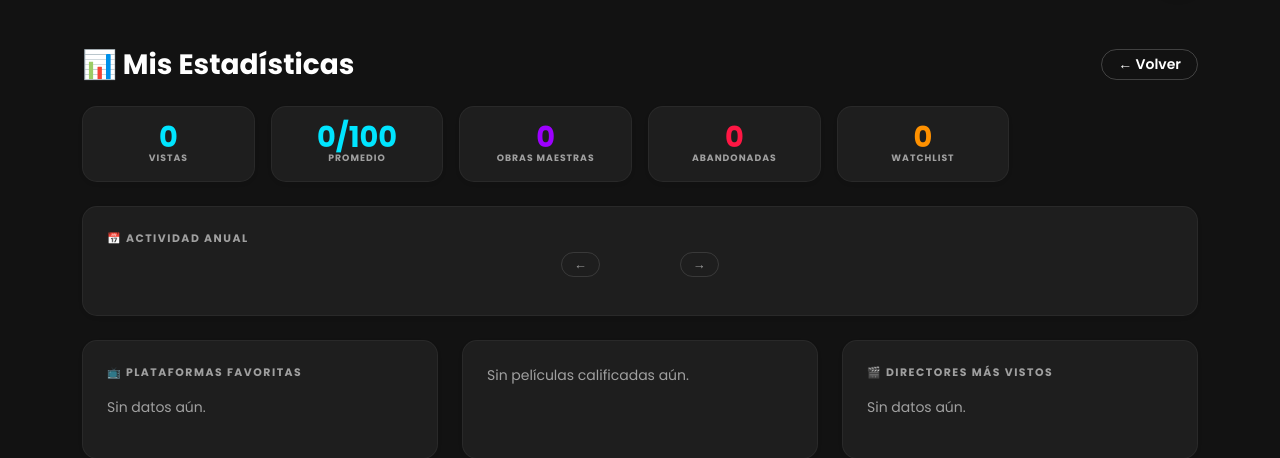
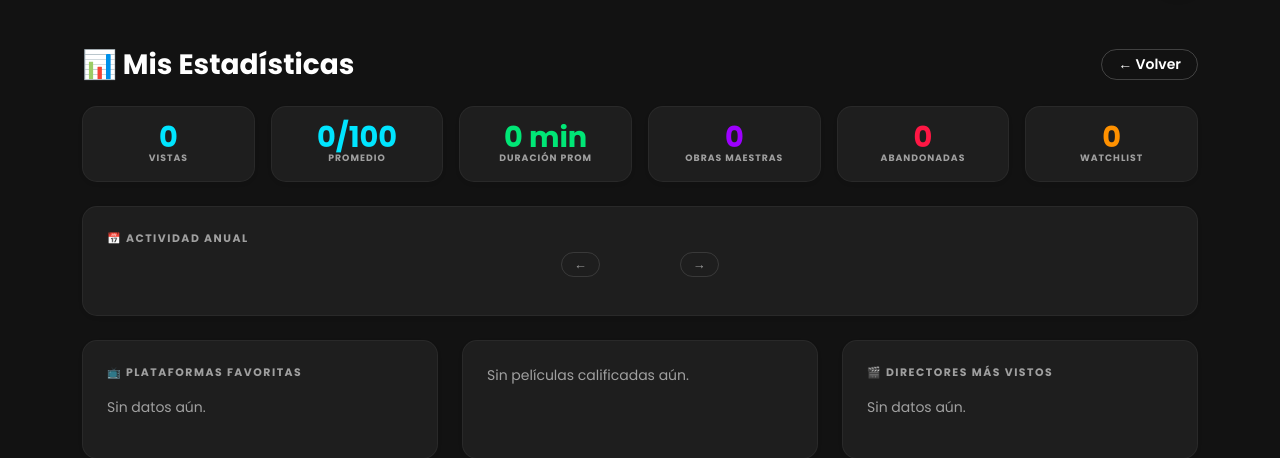
Before and after one commit to TomasMorenoo/movies, a Flask app: page /dashboard/stats in a window 1280 px wide. Shown: the part 73-531 px from the top of the page. Run offline with Flask 3, Linux system fonts and the light colour scheme; the visitor is signed in with stand-in values (Sample User, id 1); some libraries are stand-ins or nearby versions.

Commit message:
stats: agrega KPI de duración promedio de películas
Co-Authored-By: Claude Sonnet 4.6 <noreply@anthropic.com>

```diff
--- a/app.py
+++ b/app.py
@@ -224,12 +224,15 @@ def stats():
     ultima = con_fecha_sorted[-1] if con_fecha_sorted else None
 
     total_minutos = sum(p.runtime for p in calificadas if p.runtime)
+    con_runtime = [p for p in calificadas if p.runtime]
+    promedio_runtime = round(total_minutos / len(con_runtime)) if con_runtime else 0
 
     top_perfil, kw_evita = oracle_helper.build_taste_profile(calificadas)
 
     stats_data = {
         'total_vistas': len(calificadas),
         'total_minutos': total_minutos,
+        'promedio_runtime': promedio_runtime,
         'total_calificadas': len(calificadas),
         'total_abandonadas': len(abandonadas),
         'total_pendientes': len(pendientes),
--- a/templates/stats.html
+++ b/templates/stats.html
@@ -83,6 +83,7 @@
     {% set kpis = [
         (stats.total_vistas,      'Vistas',        'var(--accent)'),
         (stats.promedio ~ '/100', 'Promedio',       'var(--accent)'),
+        (stats.promedio_runtime ~ ' min', 'Duración Prom', '#00E676'),
         (stats.rangos['90-99'] + stats.rangos['100'], 'Obras Maestras', '#9D00FF'),
         (stats.total_abandonadas, 'Abandonadas',   '#FF1744'),
         (stats.total_pendientes,  'Watchlist',      '#FF9100'),
```
